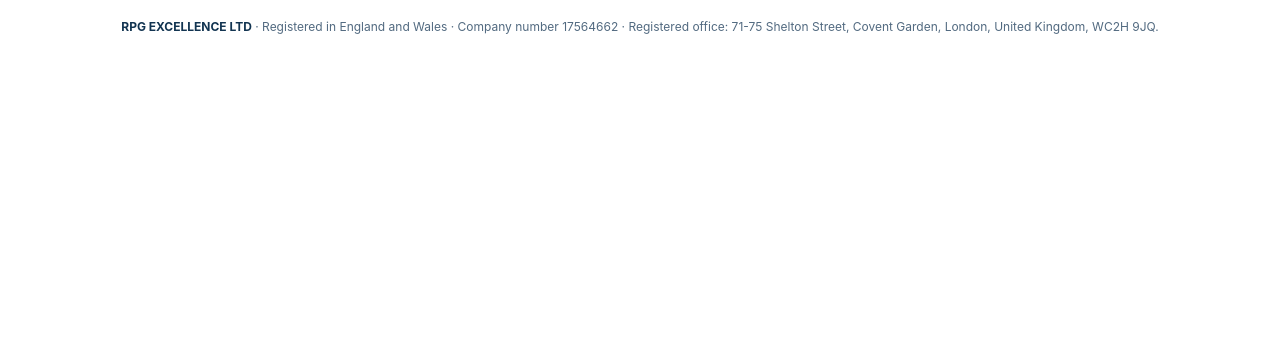
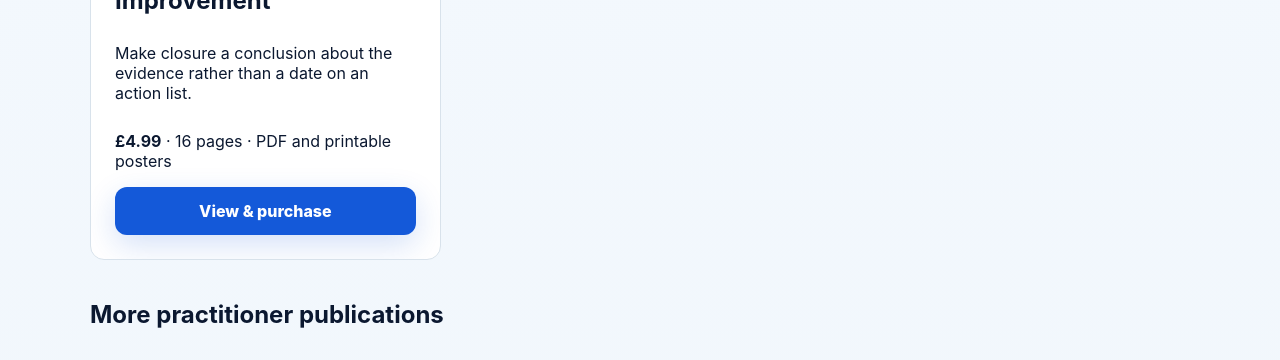
Before and after one commit to rpgexcellence/rpg-excellence, a Next.js app: page /en/publications in a window 1280 px wide. Shown: the part 2159-2519 px from the top of the page. Before the commit the page ends 2240 px from the top, so only its background shows below. Built offline with nearby package versions, Linux system fonts and the light colour scheme; no server answers; grey boxes are pictures that could not be loaded.

Commit message:
Update page.js

```diff
--- a/app/[locale]/publications/page.js
+++ b/app/[locale]/publications/page.js
@@ -1,3 +1,4 @@
+import { CLAUSE_PUBLICATIONS } from "../../../lib/iso9001-clause-publications.mjs";
 import QualityPerformancePublicationCard from "../../../components/QualityPerformancePublicationCard";
 import Link from "next/link";
 import { notFound } from "next/navigation";
@@ -18,6 +19,23 @@ export default async function Page({ params }) {
     <span className="kicker">RPG EXCELLENCE · DIGITAL PUBLICATIONS</span>
     <h1>Practical ISO publications</h1>
     <p style={{fontSize:19}}>Independent practitioner guides designed to help you interpret requirements, make sound decisions and demonstrate objective evidence.</p>
+    <section aria-labelledby="clause-guides" style={{marginTop:36}}>
+      <h2 id="clause-guides">ISO 9001:2026 clause guides</h2>
+      <p>Seven expanded standalone publications at <strong>£4.99 each</strong>. Choose the clause relevant to your work. Every guide includes practical interpretation, scenarios, worksheets and two poster annexes.</p>
+      <div style={{display:"grid",gridTemplateColumns:"repeat(auto-fit,minmax(280px,1fr))",gap:24,margin:"24px 0 40px"}}>
+        {CLAUSE_PUBLICATIONS.map(publication => <article key={publication.code} style={{border:"1px solid #d8e2eb",borderRadius:14,overflow:"hidden",background:"#fff",display:"flex",flexDirection:"column"}}>
+          <img src={publication.image} alt={publication.name + " front poster"} width="1536" height="1024" style={{width:"100%",height:"auto",display:"block"}} />
+          <div style={{padding:24,display:"flex",flexDirection:"column",flex:1}}>
+            <p className="kicker">ISO 9001:2026 · CLAUSE {publication.clause}</p>
+            <h3 style={{fontSize:24,margin:"4px 0 12px"}}>{publication.topic}</h3>
+            <p>{publication.promise}</p>
+            <p style={{marginTop:"auto",paddingTop:12}}><strong>£{(publication.unitAmount / 100).toFixed(2)}</strong> · {publication.pages} pages · PDF and printable posters</p>
+            <Link className="button" href={"/" + locale + "/publications/" + publication.slug}>View &amp; purchase</Link>
+          </div>
+        </article>)}
+      </div>
+    </section>
+    <h2>More practitioner publications</h2>
     <div style={{display:"grid",gridTemplateColumns:"repeat(auto-fit,minmax(280px,1fr))",gap:24,margin:"32px 0"}}>
       <QualityPerformancePublicationCard locale={locale} />
       {books.map(book => <article key={book.slug} style={{border:"1px solid #d8e2eb",borderRadius:14,overflow:"hidden",background:"#fff"}}>
```
